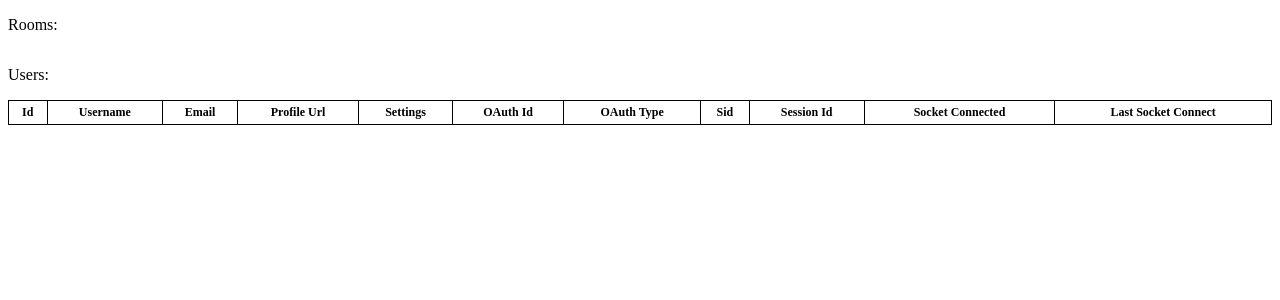
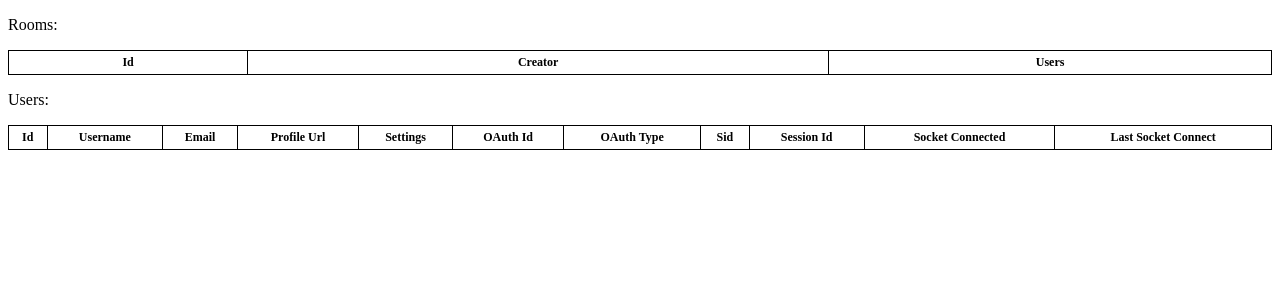
Before and after one commit to gpeppel/flix-with-friends, a Flask app: page /debug in a window 1280 px wide. Shown: the top 300 px of the page. Run offline with Flask 2, Linux system fonts and the light colour scheme; lists and menus that the app fills with data are empty.

Commit message:
add room table

```diff
--- a/static/js/debug.js
+++ b/static/js/debug.js
@@ -7,7 +7,35 @@ const usertable = document.getElementById('usertable');
 
 function updateRoomTable(rooms)
 {
+	function createRow(room)
+	{
+		function createUsersTd(users)
+		{
+			const td = document.createElement('td');
 
+			let str = '';
+			for (const user of users)
+			{
+				str += `${user.user_id}, ${user.username}\n`;
+			}
+			td.innerHTML = str;
+
+			return td;
+		}
+
+		const row = document.createElement('tr');
+
+		row.appendChild(createTd(room.room_id));
+		row.appendChild(createUsersTd([room.creator]));
+		row.appendChild(createUsersTd(Object.values(room.users)));
+		return row;
+	}
+
+	while(roomtable.children.length > 1)
+		roomtable.removeChild(roomtable.children[1]);
+
+	for (const roomId in rooms)
+		roomtable.appendChild(createRow(rooms[roomId]));
 }
 
 function updateUserTable(users)
--- a/templates/debug.html
+++ b/templates/debug.html
@@ -19,6 +19,11 @@
 	<div>
 		<p>Rooms:</p>
 		<table id='roomtable'>
+			<tr>
+				<th>Id</th>
+				<th>Creator</th>
+				<th>Users</th>
+			</tr>
 		</table>
 	</div>
 	<div>
```
